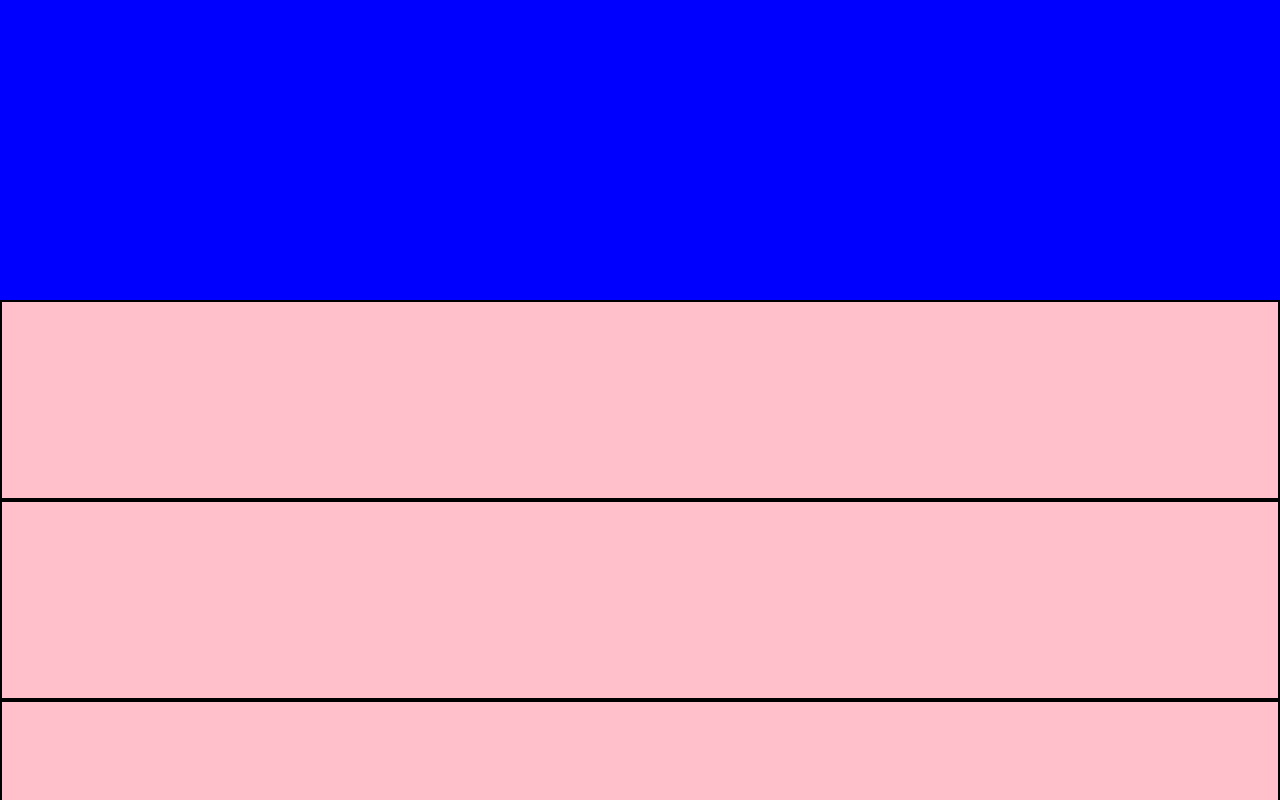
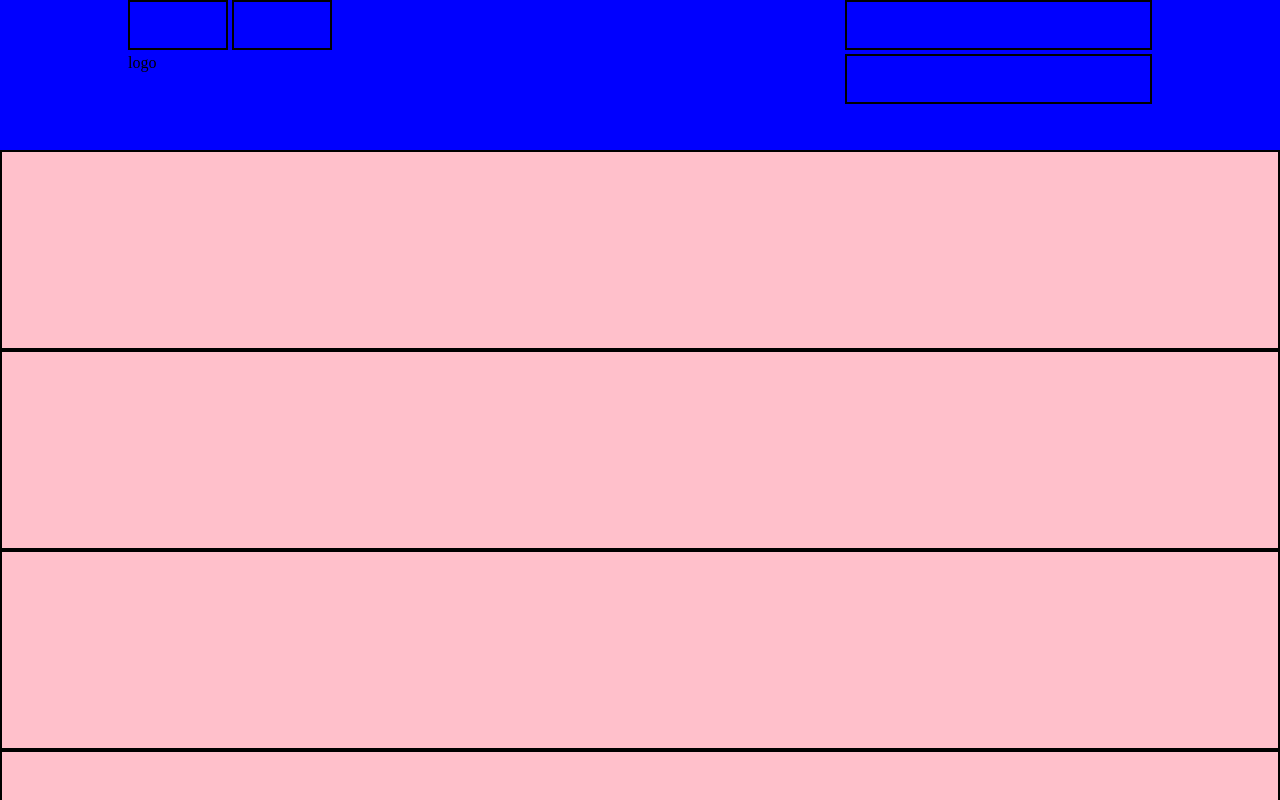
Before and after one commit to antonellacino/html-css-hubspot, a plain HTML site: page index.html in a window 1280 px wide. Shown: the top 800 px of the page. Drawn offline with Linux system fonts and the light colour scheme.

Commit message:
microstruttura header

```diff
--- a/index.html
+++ b/index.html
@@ -9,12 +9,25 @@
   <!--PARTE INIZIALE------------------------------>
     <header>
     <!--NAV CONTACT------->
-      <nav>
+      <nav class="container clearfix">
+        <span>
+
+        </span>
+
+        <span>
+        </span>
+
+        <div class="login">
 
       </nav>
+
     <!--NAV------->
-      <nav>
+      <nav class="container">
+        logo
+        <!--barra menu-->
+        <div class="login">
 
+        </div>
       </nav>
     </header>
 
--- a/style.css
+++ b/style.css
@@ -4,12 +4,47 @@
     box-sizing: border-box;
 }
 
+/*REGOLE GENERICHE*/
+.container{
+  width: 80%;
+  margin: auto;
+}
+
+.clearfix::after{
+  ontent: "";
+  display: table;
+  clear: both;
+}
+
+/*REGOLE HEAEDER*/
+
 header{
   /*debug*/
   background-color: blue;
   /*fine debug*/
-  min-height: 300px;
+  min-height: 150px;
 }
+
+span{
+  /*debug*/
+  width: 100px;
+  height: 50px;
+  border: 2px solid black;
+  /*debug*/
+  display: inline-block;
+}
+
+.login{
+  /*debug*/
+  width: 30%;
+  height: 50px;
+  border: 2px solid black;
+  /*debug*/
+  float: right;
+}
+
+
+/*REGOLE MAIN*/
 
 section{
   /*debug*/
@@ -19,6 +54,8 @@ section{
   /*fine debug*/
 }
 
+/*REGOLE FOOTER*/
+
 footer{
   /*debug*/
   background-color:  green;
```
